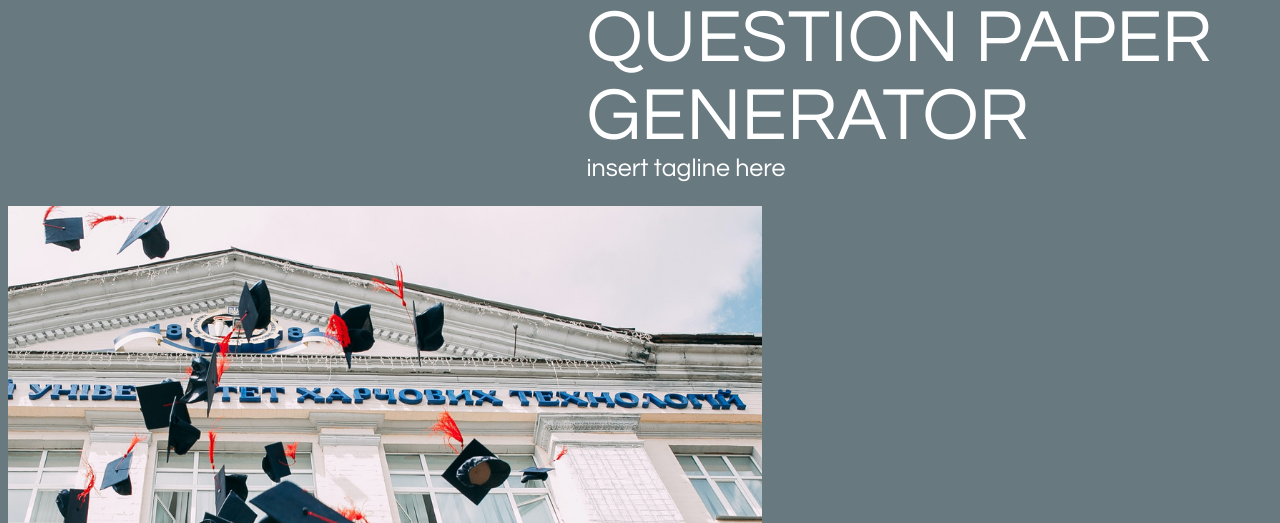
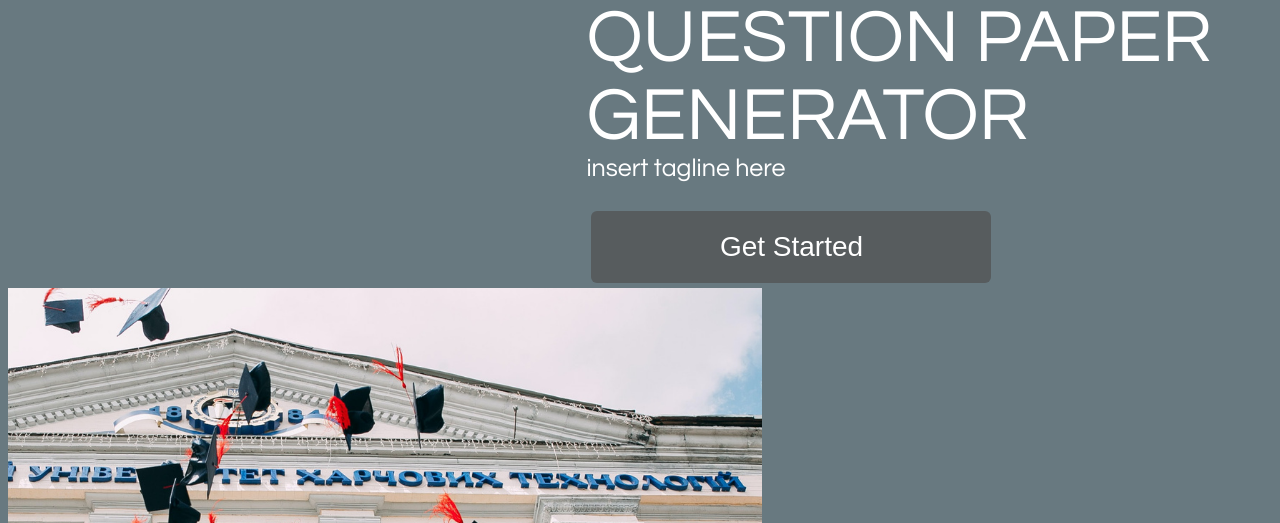
Before and after one commit to overthinker910/Question-Paper-Generator, a Django app: page / in a window 1280 px wide. Shown: the part 237-760 px from the top of the page. Run offline with Django 4.2, Linux system fonts and the light colour scheme.

Commit message:
added get started button in main.html

```diff
--- a/Ques_paper/templates/main.html
+++ b/Ques_paper/templates/main.html
@@ -1,28 +1,79 @@
 <!DOCTYPE html>
 
 <html>
+  <meta name="viewport" content="width=device-width, initial-scale=1.0">
   <title>
       Main Page
   </title>
   <link rel="preconnect" href="https://fonts.gstatic.com" crossorigin>
   <link href="https://fonts.googleapis.com/css2?family=Montserrat:wght@100&family=Questrial&display=swap" rel="stylesheet">
 <head>
-  <meta name="viewport" content="width=device-width, initial-scale=1.0">
 </head>
 <body>
 	<div class="container">
 		<div class="title">
 			<br>Question Paper <br>Generator
-     </div><br>
+		</div>
+		<br>
 		<div class="motto">
 			<p> insert tagline here</p>
 		</div>
+		<a href="whereToGo" >
+		<button type="button" class="btn btn-primary">
+			<span>Get Started</span>
+		</button></a>
 </div>
 </body>
 
 <style>
+	.btn {
+		border-radius: 6px;
+		background-color: #575c5e;
+		border: none;
+		color: #FFFFFF;
+		text-align: center;
+		font-size: 28px;
+		padding: 20px;
+		width: 400px;
+		transition: all 0.5s;
+		cursor: pointer;
+		margin: 5px;
+	  }
+
+	  .btn span {
+		cursor: pointer;
+		display: inline-block;
+		position: relative;
+		transition: 0.5s;
+	  }
+
+	  .btn:hover{
+		  background-color: #49cf45;
+	  }
+	  .btn span:after {
+		content: '\00bb';
+		position: absolute;
+		opacity: 0;
+		top: 0;
+		right: -20px;
+		transition: 0.5s;
+	  }
+
+	  .btn:hover span {
+		padding-right: 25px;
+	  }
+
+	  .btn:hover span:after {
+		opacity: 1;
+		right: 0;
+	  }
+</style>
+
+
+<style>
 *{box-sizing: border-box;}
-.mySlides {display: none;
+.mySlides{
+	display: none;
 }
 .container
 {
```
Lines whose indentation alone changed are shown as unchanged.
